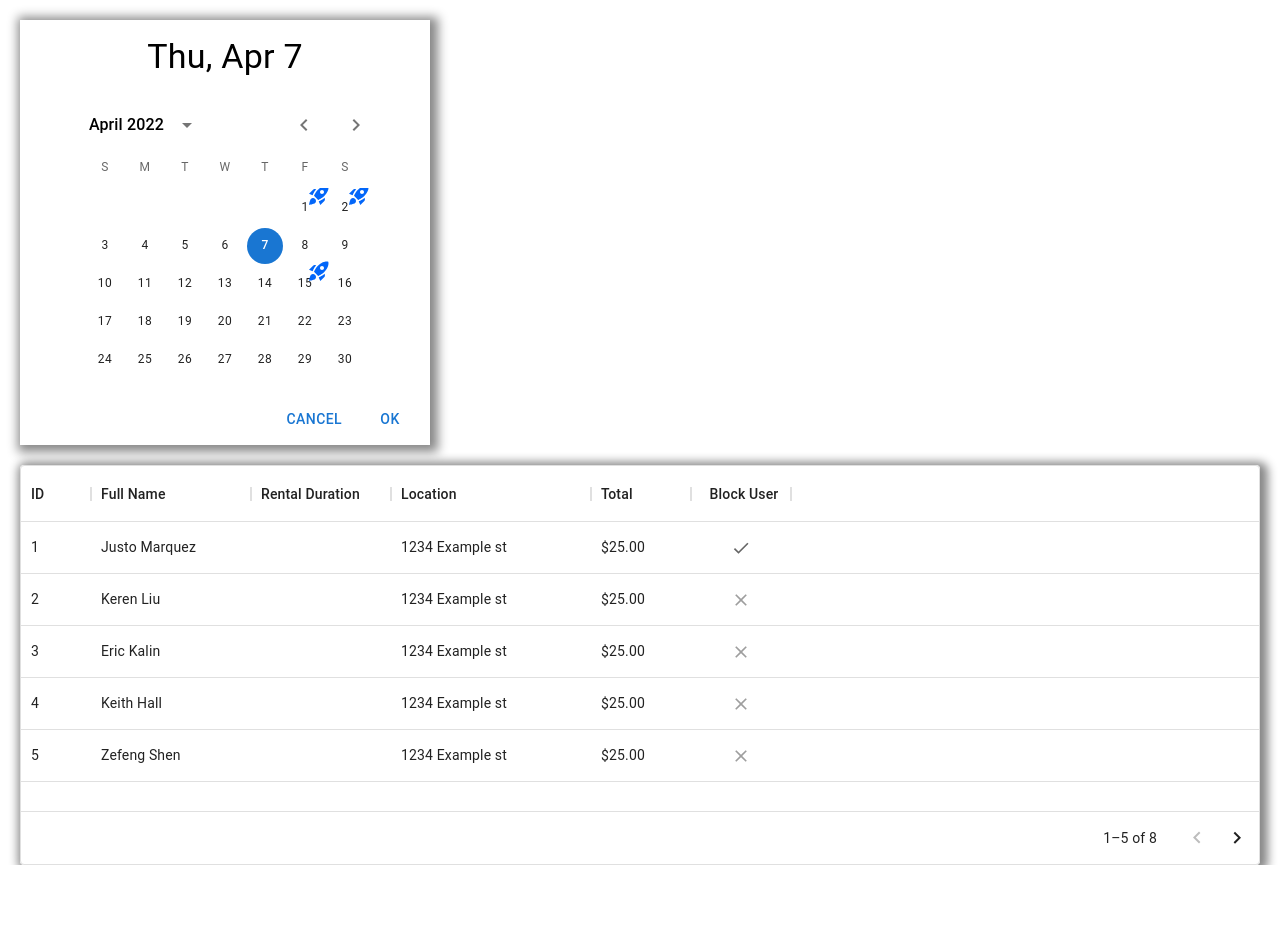
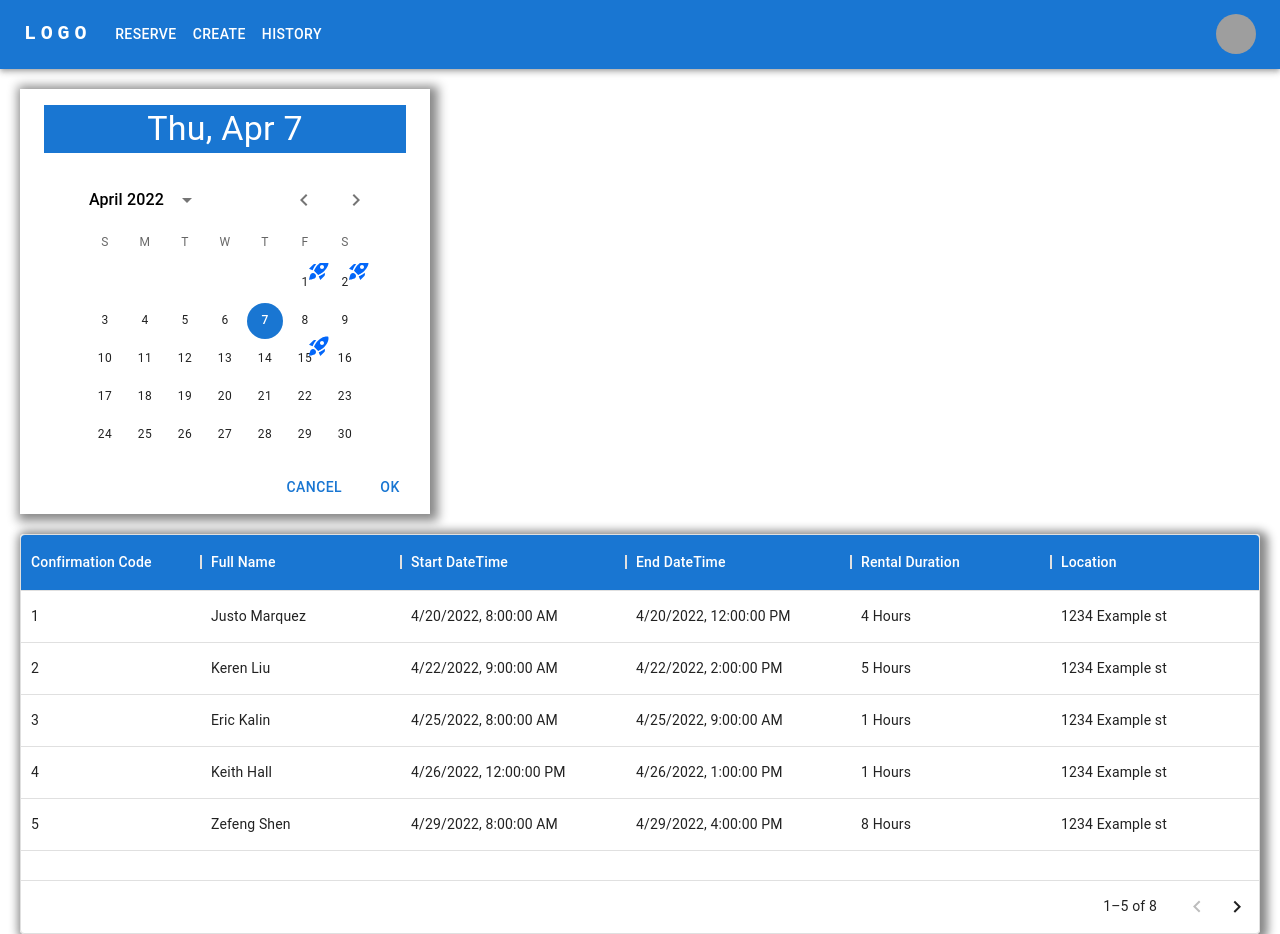
Before and after one commit to boc-bulbasaur/FindYourSpace, a Next.js app: page /ownerHistoryDash in a window 1280 px wide. Before the commit the page ends 865 px from the top, so only its background shows below. Built offline with nearby package versions, Linux system fonts and the light colour scheme; grey boxes are pictures that could not be loaded.

Commit message:
Added additional history columns and adjusted styling

```diff
--- a/components/ownerRenderHistory.tsx
+++ b/components/ownerRenderHistory.tsx
@@ -2,29 +2,33 @@ import * as React from 'react';
 import { DataGrid, GridColDef, GridValueGetterParams } from '@mui/x-data-grid';
 
 const columns: GridColDef[] = [
-  { field: 'id', headerName: 'ID', width: 70 },
+  { field: 'id', headerName: 'Confirmation Code', width: 180 },
+  { field: 'fullName', headerName: 'Full Name', description: 'This column has a value getter and is not sortable.', width: 200 },
+  { field: 'startDateTime', type: 'dateTime', headerName: 'Start DateTime', width: 225 },
+  { field: 'endDateTime', type: 'dateTime', headerName: 'End DateTime', width: 225 },
   {
-    field: 'fullName',
-    headerName: 'Full Name',
-    description: 'This column has a value getter and is not sortable.',
-    width: 160,
+    field: 'duration',
+    headerName: 'Rental Duration',
+    width: 200,
+    valueGetter: (params) =>
+      // `${params.row.startDateTime || ''}`,
+      `${params.row.endDateTime.getHours() - params.row.startDateTime.getHours()} Hours`
   },
-  { field: 'duration', headerName: 'Rental Duration', width: 140, sortable: false},
-  { field: 'location', headerName: 'Location', width: 200, sortable: false},
-  { field: 'total', headerName: 'Total', width: 100 },
+  { field: 'location', headerName: 'Location', width: 300, sortable: false},
+  { field: 'total', headerName: 'Total', width: 128 },
   { field: 'block', headerName: 'Block User', width: 100, sortable: false, type: 'boolean' }
 
 ];
 
 const rows = [
-  { id: 1, fullName: 'Justo Marquez', duration: null, location: '1234 Example st', total: '$25.00', block: true },
-  { id: 2, fullName: 'Keren Liu', duration: null, location: '1234 Example st', total: '$25.00', block: null },
-  { id: 3, fullName: 'Eric Kalin', duration: null, location: '1234 Example st', total: '$25.00', block: null },
-  { id: 4, fullName: 'Keith Hall', duration: null, location: '1234 Example st', total: '$25.00', block: null },
-  { id: 5, fullName: 'Zefeng Shen', duration: null, location: '1234 Example st', total: '$25.00', block: null },
-  { id: 6, fullName: 'Miranda Zhou', duration: null, location: '1234 Example st', total: '$25.00', block: null },
-  { id: 7, fullName: 'Jewell Wilson', duration: null, location: '1234 Example st', total: '$25.00', block: null },
-  { id: 8, fullName: 'JT Liu', duration: null, location: '1234 Example st', total: '$25.00', block: null },
+  { id: 1, fullName: 'Justo Marquez', startDateTime: new Date('2022-04-20 8:00'), endDateTime: new Date('2022-04-20 12:00'), duration: null, location: '1234 Example st', total: '$32.00', block: true },
+  { id: 2, fullName: 'Keren Liu', startDateTime: new Date('2022-04-22 9:00'), endDateTime: new Date('2022-04-22 14:00'), duration: null, location: '1234 Example st', total: '$40.00', block: null },
+  { id: 3, fullName: 'Eric Kalin', startDateTime: new Date('2022-04-25 8:00'), endDateTime: new Date('2022-04-25 9:00'), duration: null, location: '1234 Example st', total: '$10.00', block: null },
+  { id: 4, fullName: 'Keith Hall', startDateTime: new Date('2022-04-26 12:00'), endDateTime: new Date('2022-04-26 13:00'), duration: null, location: '1234 Example st', total: '$10.00', block: null },
+  { id: 5, fullName: 'Zefeng Shen', startDateTime: new Date('2022-04-29 8:00'), endDateTime: new Date('2022-04-29 16:00'), duration: null, location: '1234 Example st', total: '$55.00', block: null },
+  { id: 6, fullName: 'Miranda Zhou', startDateTime: new Date('2022-04-23 11:00'), endDateTime: new Date('2022-04-23 17:00'), duration: null, location: '1234 Example st', total: '$45.00', block: null },
+  { id: 7, fullName: 'Jewell Wilson', startDateTime: new Date('2022-04-25 8:00'), endDateTime: new Date('2022-04-25 12:00'), duration: null, location: '1234 Example st', total: '$25.00', block: null },
+  { id: 8, fullName: 'JT Liu', startDateTime: new Date('2022-04-25 8:00'), endDateTime: new Date('2022-04-25 12:00'), duration: null, location: '1234 Example st', total: '$25.00', block: null },
 ];
 
 export default function O_RenderHistory() {
--- a/pages/ownerHistoryDash.tsx
+++ b/pages/ownerHistoryDash.tsx
@@ -1,9 +1,11 @@
+import NavBar from "../components/navBar"
 import O_RenderHistory from "../components/ownerRenderHistory"
 import DatePicker from "../components/ownerCalendarView"
 
 export default function OwnerHistory() {
   return (
     <>
+      <NavBar />
       <DatePicker />
       <O_RenderHistory />
     </>
--- a/styles/globals.css
+++ b/styles/globals.css
@@ -27,6 +27,8 @@ a {
 
 /* //////OWNER HISTORY CSS////// */
 
+/* +++++CALENDAR STYLING+++++++ */
+
 /* Disables unwanted calendar features */
 .css-hlj6pa-MuiDialogActions-root, .css-z3au5x-MuiButtonBase-root-MuiIconButton-root-MuiPickersToolbar-penIconButton,
 .css-1hbyad5-MuiTypography-root {
@@ -36,6 +38,15 @@ a {
 /* Center Calendar Date */
 .css-jhsfre-MuiGrid-root-MuiPickersToolbar-content {
   justify-content: center !important;
+  color: white;
+  background-color: #1976d2;
+  /* padding: 1rem; */
+}
+
+/* adjust padding and alignment of calendar date */
+.css-1eurbeq-MuiPickersToolbar-root-MuiDatePickerToolbar-root {
+  padding: 0px;
+  height: 80px;
 }
 
 /* Calendar size and shadow */
@@ -46,8 +57,20 @@ a {
   box-shadow: 3px 2px 10px 5px #888888 !important;
 }
 
+/* +++++++ HISTORY STYLING+++++++ */
+
 /* history breakdown styling */
 .css-1e2bxag-MuiDataGrid-root {
   margin: 0px 20px 10px 20px;
   box-shadow: 3px 2px 10px 5px #888888 !important;
 }
+
+/* set color of top row */
+.css-gl260s-MuiDataGrid-columnHeadersInner {
+  background-color: #1976d2;
+}
+
+.MuiDataGrid-columnHeaderTitleContainerContent {
+  color: white;
+  font-family: "Roboto","Helvetica","Arial",sans-serif;
+}
```
